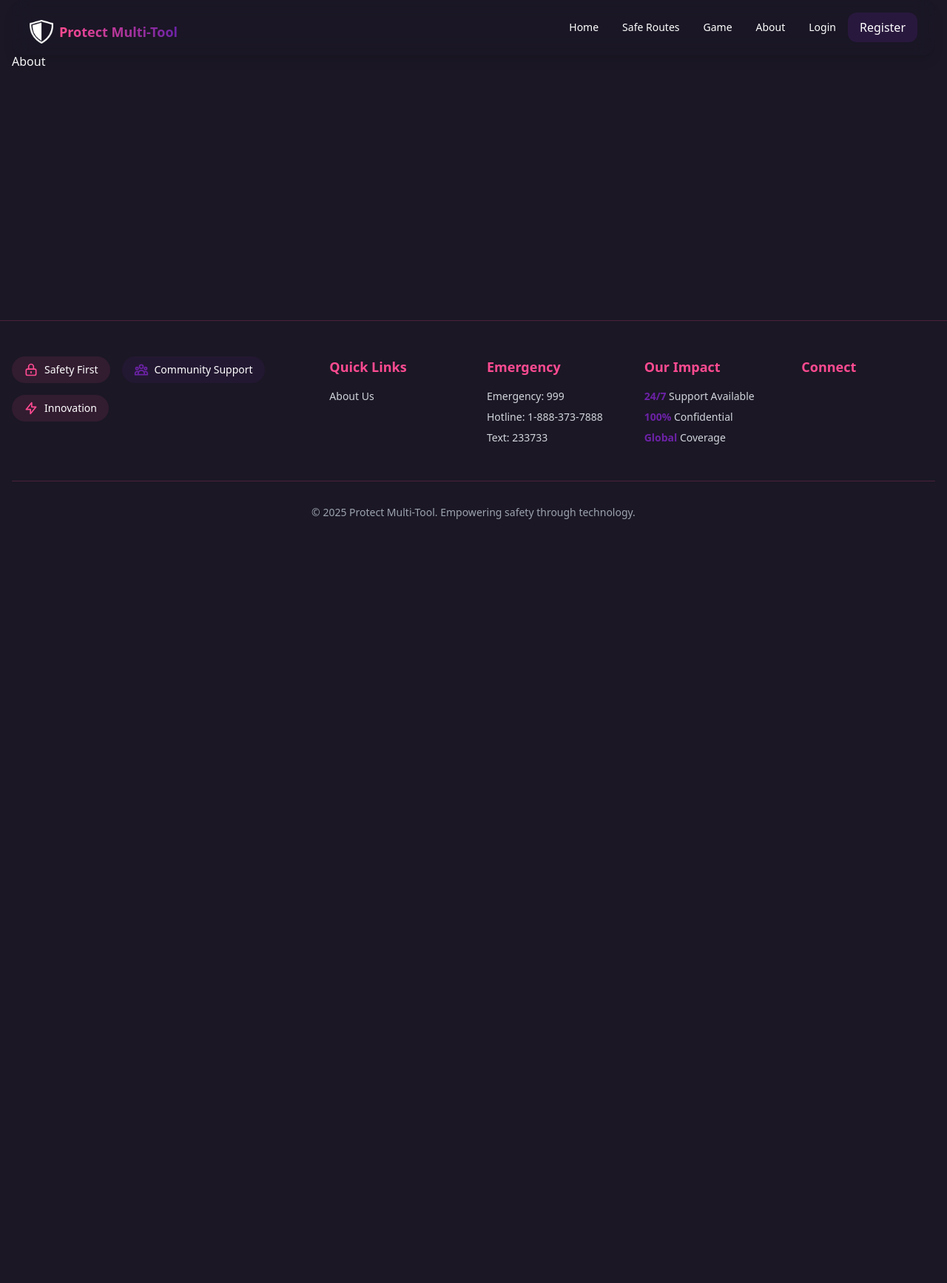
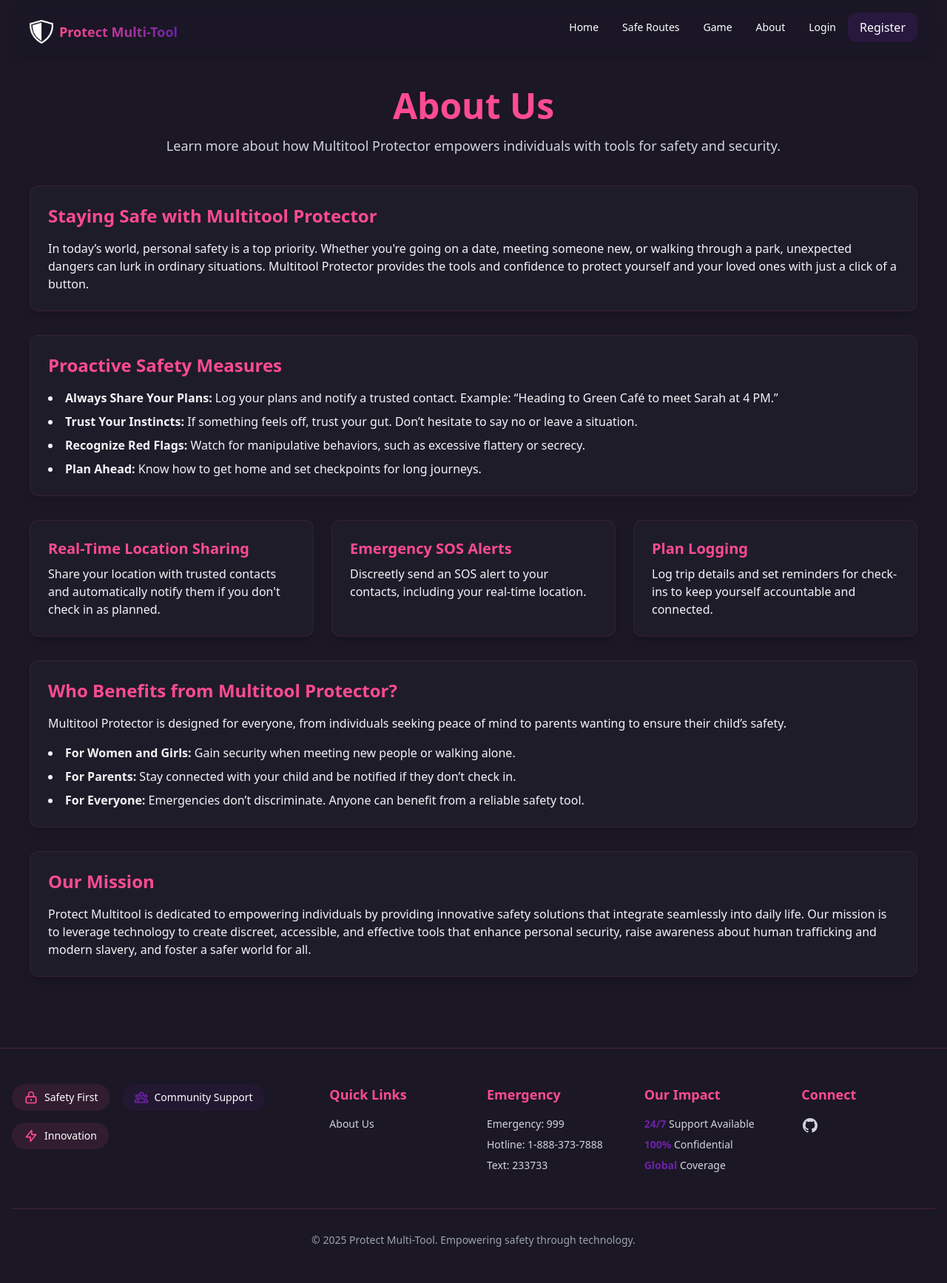
Before and after one commit to 3disturbed/Protect_Multitool, a Django app: page /about/ in a window 1280 px wide. Shown: the part 49-1784 px from the top of the page at 74% size. Before the commit the page ends 751 px from the top, so only its background shows below. Run offline with Django 5.2, Linux system fonts and the light colour scheme; some libraries are stand-ins or nearby versions.

Commit message:
Input content into About Us. Update Mission Statement and add repo link in footer.

```diff
--- a/home_page/templates/home_page/about.html
+++ b/home_page/templates/home_page/about.html
@@ -1,14 +1,88 @@
-{# home_page/templates/home_page/home.html #}
+{# home_page/templates/home_page/about.html #}
 {% extends 'base.html' %}
 
 {% block title %}About - Protect Multi-Tool{% endblock %}
 
 {% block content %}
+<div class="container mx-auto px-6 py-12">
+    <!-- About Header -->
+    <div class="mb-10 text-center">
+        <h1 class="text-5xl font-extrabold text-accent mb-4">About Us</h1>
+        <p class="text-lg text-gray-300">
+            Learn more about how Multitool Protector empowers individuals with tools for safety and security.
+        </p>
+    </div>
 
+    <!-- Introduction Section -->
+    <div class="bg-neutral-light/30 p-6 rounded-xl shadow-lg border border-accent/10 mb-8">
+        <h2 class="text-2xl font-bold text-accent mb-4">Staying Safe with Multitool Protector</h2>
+        <p class="text-gray-100">
+            In today’s world, personal safety is a top priority. Whether you're going on a date, meeting someone new, or walking through a park, unexpected dangers can lurk in ordinary situations. Multitool Protector provides the tools and confidence to protect yourself and your loved ones with just a click of a button.
+        </p>
+    </div>
 
-<div>
-    <h1>About</h1>
+    <!-- Proactive Safety Section -->
+    <div class="bg-neutral-light/30 p-6 rounded-xl shadow-lg border border-accent/10 mb-8">
+        <h2 class="text-2xl font-bold text-accent mb-4">Proactive Safety Measures</h2>
+        <ul class="list-disc list-inside text-gray-100 space-y-2">
+            <li>
+                <span class="font-bold">Always Share Your Plans:</span> Log your plans and notify a trusted contact. Example: “Heading to Green Café to meet Sarah at 4 PM.”
+            </li>
+            <li>
+                <span class="font-bold">Trust Your Instincts:</span> If something feels off, trust your gut. Don’t hesitate to say no or leave a situation.
+            </li>
+            <li>
+                <span class="font-bold">Recognize Red Flags:</span> Watch for manipulative behaviors, such as excessive flattery or secrecy.
+            </li>
+            <li>
+                <span class="font-bold">Plan Ahead:</span> Know how to get home and set checkpoints for long journeys.
+            </li>
+        </ul>
+    </div>
+
+    <!-- Features Section -->
+    <div class="grid grid-cols-1 md:grid-cols-2 lg:grid-cols-3 gap-6 mb-8">
+        <div class="bg-neutral-light/30 p-6 rounded-xl shadow-lg border border-accent/10">
+            <h3 class="text-xl font-bold text-accent mb-2">Real-Time Location Sharing</h3>
+            <p class="text-gray-100">Share your location with trusted contacts and automatically notify them if you don't check in as planned.</p>
+        </div>
+        <div class="bg-neutral-light/30 p-6 rounded-xl shadow-lg border border-accent/10">
+            <h3 class="text-xl font-bold text-accent mb-2">Emergency SOS Alerts</h3>
+            <p class="text-gray-100">Discreetly send an SOS alert to your contacts, including your real-time location.</p>
+        </div>
+        <div class="bg-neutral-light/30 p-6 rounded-xl shadow-lg border border-accent/10">
+            <h3 class="text-xl font-bold text-accent mb-2">Plan Logging</h3>
+            <p class="text-gray-100">Log trip details and set reminders for check-ins to keep yourself accountable and connected.</p>
+        </div>
+    </div>
+
+    <!-- Target Audience Section -->
+    <div class="bg-neutral-light/30 p-6 rounded-xl shadow-lg border border-accent/10 mb-8">
+        <h2 class="text-2xl font-bold text-accent mb-4">Who Benefits from Multitool Protector?</h2>
+        <p class="text-gray-100 mb-4">
+            Multitool Protector is designed for everyone, from individuals seeking peace of mind to parents wanting to ensure their child’s safety.
+        </p>
+        <ul class="list-disc list-inside text-gray-100 space-y-2">
+            <li>
+                <span class="font-bold">For Women and Girls:</span> Gain security when meeting new people or walking alone.
+            </li>
+            <li>
+                <span class="font-bold">For Parents:</span> Stay connected with your child and be notified if they don’t check in.
+            </li>
+            <li>
+                <span class="font-bold">For Everyone:</span> Emergencies don’t discriminate. Anyone can benefit from a reliable safety tool.
+            </li>
+        </ul>
+    </div>
+
+    <!-- Mission Section -->
+    <div class="bg-neutral-light/30 p-6 rounded-xl shadow-lg border border-accent/10">
+        <h2 class="text-2xl font-bold text-accent mb-4">Our Mission</h2>
+        <p class="text-gray-100">
+            Protect Multitool is dedicated to empowering individuals by providing innovative safety solutions that integrate
+            seamlessly into daily life. Our mission is to leverage technology to create discreet, accessible, and effective tools
+            that enhance personal security, raise awareness about human trafficking and modern slavery, and foster a safer world for all.
+        </p>
+    </div>
 </div>
-
-
 {% endblock %}
--- a/home_page/templates/home_page/home.html
+++ b/home_page/templates/home_page/home.html
@@ -61,9 +61,9 @@
 <div class="mt-6 backdrop-blur-md bg-neutral-light/30 rounded-2xl p-6 shadow-xl border border-accent/10">
     <h2 class="text-3xl text-white text-center font-bold mb-6">Our Mission</h2>
     <p class="text-lg text-white-300 mb-8">
-        Our mission at is to empower individuals — especially women, girls,
-        and young people with the tools and knowledge they need to stay safe and connected in
-        an increasingly uncertain world.
+        Protect Multitool is dedicated to empowering individuals by providing innovative safety solutions that integrate seamlessly
+        into daily life. Our mission is to leverage technology to create discreet, accessible, and effective tools that enhance personal security,
+        raise awareness about human trafficking and modern slavery, and foster a safer world for all.
     </p>
     <div class="mt-5 text-accent text-center text-2xl font-bold">
         <a href="{% url 'home_page:about' %}">Learn More</a>
--- a/templates/base.html
+++ b/templates/base.html
@@ -271,14 +271,13 @@
                         <div>
                             <h3 class="text-lg font-bold text-accent mb-4">Connect</h3>
                             <div class="flex space-x-4">
-                                {% if social_links.github %}
-                                <a href="{{ social_links.github }}" class="text-gray-300 hover:text-accent transition-colors">
+                                <a href="https://github.com/3disturbed/Protect_Multitool/blob/main/README.md"
+                                   class="text-gray-300 hover:text-accent transition-colors">
                                     <span class="sr-only">GitHub</span>
                                     <svg class="h-6 w-6" fill="currentColor" viewBox="0 0 24 24">
                                         <path fill-rule="evenodd" d="M12 2C6.477 2 2 6.484 2 12.017c0 4.425 2.865 8.18 6.839 9.504.5.092.682-.217.682-.483 0-.237-.008-.868-.013-1.703-2.782.605-3.369-1.343-3.369-1.343-.454-1.158-1.11-1.466-1.11-1.466-.908-.62.069-.608.069-.608 1.003.07 1.531 1.032 1.531 1.032.892 1.53 2.341 1.088 2.91.832.092-.647.35-1.088.636-1.338-2.22-.253-4.555-1.113-4.555-4.951 0-1.093.39-1.988 1.029-2.688-.103-.253-.446-1.272.098-2.65 0 0 .84-.27 2.75 1.026A9.564 9.564 0 0112 6.844c.85.004 1.705.115 2.504.337 1.909-1.296 2.747-1.027 2.747-1.027.546 1.379.202 2.398.1 2.651.64.7 1.028 1.595 1.028 2.688 0 3.848-2.339 4.695-4.566 4.943.359.309.678.92.678 1.855 0 1.338-.012 2.419-.012 2.747 0 .268.18.58.688.482A10.019 10.019 0 0022 12.017C22 6.484 17.522 2 12 2z"/>
                                     </svg>
                                 </a>
-                                {% endif %}
                             </div>
                         </div>
                     </div>
```
